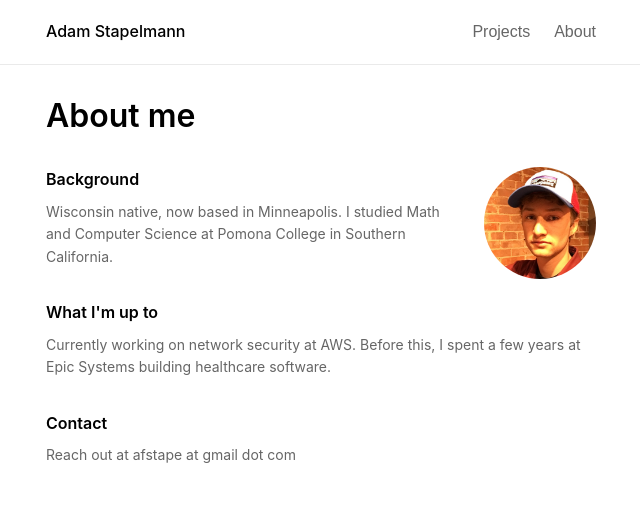
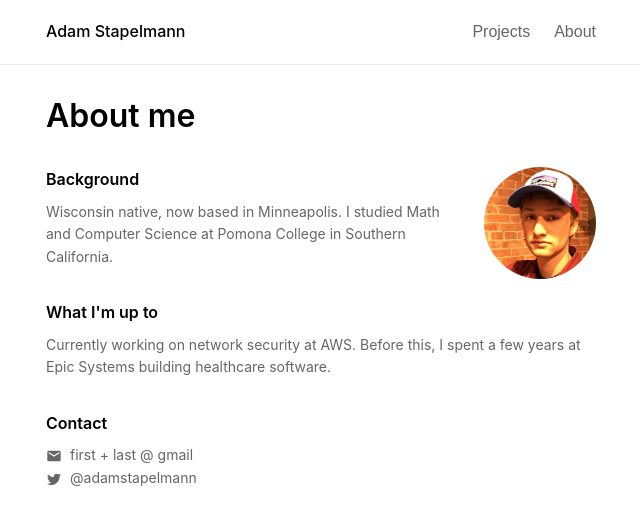
Before and after one commit to adamstapelmann/stapelmann-dev, a React (Create React App) app: page /about in a window 1280 px wide. Shown: the top 524 px of the page, without its empty margins (319-959 px from the left). Built offline with nearby package versions, Linux system fonts and the light colour scheme.

Commit message:
Update contact section. Add twitter

```diff
--- a/src/pages/About.tsx
+++ b/src/pages/About.tsx
@@ -21,7 +21,18 @@ function About () {
 
           <div className="ContentSection">
             <h3>Contact</h3>
-            <p>Reach out at afstape at gmail dot com</p>
+            <p>
+              <svg xmlns="http://www.w3.org/2000/svg" width="16" height="16" fill="currentColor" viewBox="0 0 24 24" style={{ verticalAlign: 'middle', marginRight: '8px' }}>
+                <path d="M20 4H4c-1.1 0-1.99.9-1.99 2L2 18c0 1.1.9 2 2 2h16c1.1 0 2-.9 2-2V6c0-1.1-.9-2-2-2zm0 4l-8 5-8-5V6l8 5 8-5v2z"/>
+              </svg>
+              first + last @ gmail
+            </p>
+            <p>
+              <svg xmlns="http://www.w3.org/2000/svg" width="16" height="16" fill="currentColor" viewBox="0 0 24 24" style={{ verticalAlign: 'middle', marginRight: '8px' }}>
+                <path d="M22.46 6c-.77.35-1.6.58-2.46.69.88-.53 1.56-1.37 1.88-2.38-.83.5-1.75.85-2.72 1.05C18.37 4.5 17.26 4 16 4c-2.35 0-4.27 1.92-4.27 4.29 0 .34.04.67.11.98C8.28 9.09 5.11 7.38 3 4.79c-.37.63-.58 1.37-.58 2.15 0 1.49.75 2.81 1.91 3.56-.71 0-1.37-.2-1.95-.5v.03c0 2.08 1.48 3.82 3.44 4.21a4.22 4.22 0 0 1-1.93.07 4.28 4.28 0 0 0 4 2.98 8.521 8.521 0 0 1-5.33 1.84c-.34 0-.68-.02-1.02-.06C3.44 20.29 5.7 21 8.12 21 16 21 20.33 14.46 20.33 8.79c0-.19 0-.37-.01-.56.84-.6 1.56-1.36 2.14-2.23z"/>
+              </svg>
+              <a href="https://twitter.com/adamstapelmann" target="_blank" rel="noopener noreferrer" className="ProjectLink">@adamstapelmann</a>
+            </p>
           </div>
         </div>
       </div>
```
